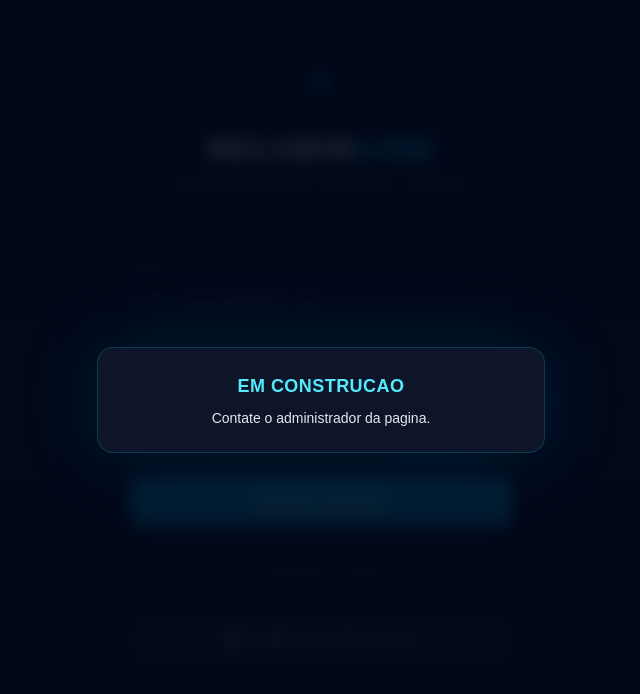
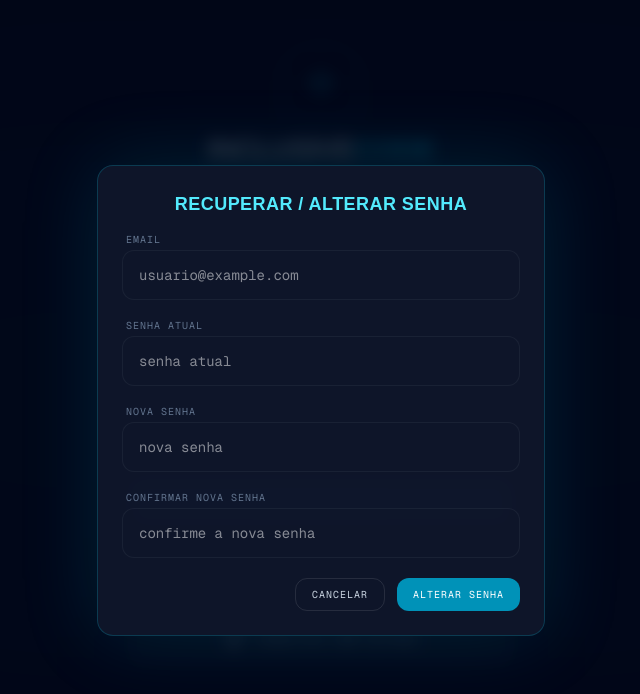
Before and after one commit to Murilo013/InclusiveCodeFront, a Next.js app: page / in a window 1280 px wide. Both pictures are taken after a click on the button "RECUPERAR SENHA?". Shown: the top 694 px of the page, without its empty margins (319-959 px from the left). Built offline with nearby package versions, Linux system fonts and the light colour scheme.

Commit message:
add recovery password

```diff
--- /dev/null
+++ b/app/api/auth/forgot-password/route.ts
@@ -0,0 +1,37 @@
+import { NextRequest, NextResponse } from "next/server";
+
+function parseUpstreamResponse(raw: string) {
+  if (!raw) return {};
+
+  try {
+    return JSON.parse(raw);
+  } catch {
+    return { message: raw };
+  }
+}
+
+export async function POST(req: NextRequest) {
+  try {
+    const body = await req.json();
+
+    const upstream = await fetch("http://localhost:5283/api/Auth/forgot-password", {
+      method: "POST",
+      headers: {
+        "Content-Type": "application/json",
+      },
+      body: JSON.stringify(body),
+    });
+
+    const raw = await upstream.text();
+    const data = parseUpstreamResponse(raw);
+
+    // Pass through upstream status and body so frontend can react accordingly
+    return NextResponse.json(data, { status: upstream.status });
+  } catch (err: unknown) {
+    const message = err instanceof Error ? err.message : String(err);
+    return NextResponse.json(
+      { message: "Falha ao conectar com a API de autenticação.", detail: message },
+      { status: 502 }
+    );
+  }
+}
--- a/app/components/LoginScreen.tsx
+++ b/app/components/LoginScreen.tsx
@@ -4,6 +4,7 @@ import { Eye, Github, Lock, User } from "lucide-react";
 import { useRouter } from "next/navigation";
 import type { FormEvent } from "react";
 import { useEffect, useState } from "react";
+import PasswordRecoveryModal from "../components/PasswordRecoveryModal";
 
 function parseApiResponse(raw: string): Record<string, unknown> {
   if (!raw) {
@@ -23,7 +24,7 @@ export default function LoginScreen() {
   const [isSubmitting, setIsSubmitting] = useState(false);
   const [error, setError] = useState<string | null>(null);
   const [successMessage, setSuccessMessage] = useState<string | null>(null);
-  const [showRecoveryNotice, setShowRecoveryNotice] = useState(false);
+  const [recoveryOpen, setRecoveryOpen] = useState(false);
 
   useEffect(() => {
     if (!successMessage) {
@@ -38,20 +39,6 @@ export default function LoginScreen() {
       window.clearTimeout(timeoutId);
     };
   }, [successMessage]);
-
-  useEffect(() => {
-    if (!showRecoveryNotice) {
-      return;
-    }
-
-    const timeoutId = window.setTimeout(() => {
-      setShowRecoveryNotice(false);
-    }, 3000);
-
-    return () => {
-      window.clearTimeout(timeoutId);
-    };
-  }, [showRecoveryNotice]);
 
   const handleSubmit = async (event: FormEvent<HTMLFormElement>) => {
     event.preventDefault();
@@ -133,22 +120,13 @@ export default function LoginScreen() {
   const handleRecoverPassword = () => {
     setError(null);
     setSuccessMessage(null);
-    setShowRecoveryNotice(true);
+    setRecoveryOpen(true);
   };
 
   return (
     <div className="min-h-screen flex flex-col items-center justify-center p-4 relative overflow-hidden bg-[#020617]">
-      {showRecoveryNotice ? (
-        <div className="fixed inset-0 z-50 flex items-center justify-center bg-slate-950/85 backdrop-blur-sm px-4">
-          <div className="w-full max-w-md rounded-2xl border border-cyan-400/20 bg-slate-900/95 p-6 text-center shadow-[0_0_80px_rgba(6,182,212,0.15)]">
-            <h3 className="text-lg font-bold text-cyan-300 uppercase tracking-wide">
-              Em construcao
-            </h3>
-            <p className="mt-2 text-sm text-slate-200">
-              Contate o administrador da pagina.
-            </p>
-          </div>
-        </div>
+      {recoveryOpen ? (
+        <PasswordRecoveryModal onClose={() => setRecoveryOpen(false)} />
       ) : null}
 
       <div className="absolute top-1/2 left-1/2 -translate-x-1/2 -translate-y-1/2 w-full h-[600px] bg-cyan-600/10 blur-[120px] rounded-full pointer-events-none" />
--- /dev/null
+++ b/app/components/PasswordRecoveryModal.tsx
@@ -0,0 +1,166 @@
+"use client";
+
+import { useEffect, useState } from "react";
+
+type Props = {
+  email?: string;
+  onClose?: () => void;
+};
+
+export default function PasswordRecoveryModal({ email: initialEmail = "", onClose }: Props) {
+  const [email, setEmail] = useState(initialEmail);
+  const [oldPassword, setOldPassword] = useState("");
+  const [newPassword, setNewPassword] = useState("");
+  const [newPasswordConfirmation, setNewPasswordConfirmation] = useState("");
+  const [isSubmitting, setIsSubmitting] = useState(false);
+  const [error, setError] = useState<string | null>(null);
+  const [success, setSuccess] = useState<string | null>(null);
+
+  useEffect(() => {
+    setEmail(initialEmail);
+  }, [initialEmail]);
+
+  const validateLocal = (): string | null => {
+    if (newPassword !== newPasswordConfirmation) return "As novas senhas não conferem.";
+    if (newPassword === oldPassword) return "A nova senha deve ser diferente da senha atual.";
+    if (!email) return "Informe o email.";
+    if (!oldPassword) return "Informe a senha atual.";
+    if (!newPassword) return "Informe a nova senha.";
+    return null;
+  };
+
+  const handleSubmit = async (e: React.FormEvent) => {
+    e.preventDefault();
+    setError(null);
+    setSuccess(null);
+
+    const localError = validateLocal();
+    if (localError) {
+      setError(localError);
+      return;
+    }
+
+    setIsSubmitting(true);
+
+    try {
+      const res = await fetch("/api/auth/forgot-password", {
+        method: "POST",
+        headers: { "Content-Type": "application/json" },
+        body: JSON.stringify({
+          email,
+          oldPassword,
+          newPassword,
+          newPasswordConfirmation,
+        }),
+      });
+
+      const text = await res.text();
+      let data: any = {};
+      try {
+        data = JSON.parse(text);
+      } catch {
+        data.message = text;
+      }
+
+      if (res.status === 200) {
+        setSuccess(data.message || "Senha atualizada com sucesso!");
+        setTimeout(() => {
+          onClose?.();
+        }, 1500);
+        return;
+      }
+
+      if (res.status === 400) {
+        setError(data.message || "Nova senha inválida ou igual à anterior.");
+        return;
+      }
+
+      if (res.status === 401) {
+        setError(data.message || "Senha antiga incorreta.");
+        return;
+      }
+
+      if (res.status === 404) {
+        setError(data.message || "Usuário não encontrado.");
+        return;
+      }
+
+      setError(data.message || "Erro interno do servidor.");
+    } catch {
+      setError("Não foi possível conectar ao servidor.");
+    } finally {
+      setIsSubmitting(false);
+    }
+  };
+
+  return (
+    <div className="fixed inset-0 z-50 flex items-center justify-center bg-slate-950/85 backdrop-blur-sm px-4">
+      <div className="w-full max-w-md rounded-2xl border border-cyan-400/20 bg-slate-900/95 p-6 text-center shadow-[0_0_80px_rgba(6,182,212,0.15)]">
+        <h3 className="text-lg font-bold text-cyan-300 uppercase tracking-wide mb-2">Recuperar / Alterar Senha</h3>
+
+        <form onSubmit={handleSubmit} className="space-y-3 text-left">
+          <label className="text-[10px] font-mono text-slate-500 uppercase tracking-widest ml-1">Email</label>
+          <input
+            type="email"
+            value={email}
+            onChange={(e) => setEmail(e.target.value)}
+            required
+            placeholder="usuario@example.com"
+            className="w-full bg-slate-900/50 border border-white/5 rounded-xl py-3.5 px-4 text-white font-mono text-sm"
+          />
+
+          <label className="text-[10px] font-mono text-slate-500 uppercase tracking-widest ml-1">Senha atual</label>
+          <input
+            type="password"
+            value={oldPassword}
+            onChange={(e) => setOldPassword(e.target.value)}
+            required
+            placeholder="senha atual"
+            className="w-full bg-slate-900/50 border border-white/5 rounded-xl py-3.5 px-4 text-white font-mono text-sm"
+          />
+
+          <label className="text-[10px] font-mono text-slate-500 uppercase tracking-widest ml-1">Nova senha</label>
+          <input
+            type="password"
+            value={newPassword}
+            onChange={(e) => setNewPassword(e.target.value)}
+            required
+            placeholder="nova senha"
+            className="w-full bg-slate-900/50 border border-white/5 rounded-xl py-3.5 px-4 text-white font-mono text-sm"
+          />
+
+          <label className="text-[10px] font-mono text-slate-500 uppercase tracking-widest ml-1">Confirmar nova senha</label>
+          <input
+            type="password"
+            value={newPasswordConfirmation}
+            onChange={(e) => setNewPasswordConfirmation(e.target.value)}
+            required
+            placeholder="confirme a nova senha"
+            className="w-full bg-slate-900/50 border border-white/5 rounded-xl py-3.5 px-4 text-white font-mono text-sm"
+          />
+
+          {error ? <p className="text-xs font-mono text-red-400">{error}</p> : null}
+          {success ? <p className="text-xs font-mono text-emerald-400">{success}</p> : null}
+
+          <div className="flex gap-3 justify-end pt-2">
+            <button
+              type="button"
+              onClick={() => onClose?.()}
+              className="px-4 py-2 text-[10px] font-mono uppercase tracking-widest bg-transparent border border-white/10 rounded-xl text-slate-300 hover:bg-white/5"
+            >
+              Cancelar
+            </button>
+
+            <button
+              type="submit"
+              disabled={isSubmitting}
+              className="px-4 py-2 text-[10px] font-mono uppercase tracking-widest bg-cyan-600 text-white rounded-xl disabled:opacity-70"
+            >
+              {isSubmitting ? "Enviando..." : "Alterar senha"}
+            </button>
+          </div>
+        </form>
+      </div>
+    </div>
+  );
+}
--- a/app/profile/page.tsx
+++ b/app/profile/page.tsx
@@ -2,6 +2,7 @@
 
 import { useEffect, useState } from "react";
 import { useRouter } from "next/navigation";
+import PasswordRecoveryModal from "../components/PasswordRecoveryModal";
 import {
   BarChart3,
   ChevronLeft,
@@ -17,6 +18,7 @@ export default function ProfilePage() {
   const [username, setUsername] = useState("");
   const [email, setEmail] = useState("");
   const [showRecoveryNotice, setShowRecoveryNotice] = useState(false);
+  const [recoveryOpen, setRecoveryOpen] = useState(false);
 
   useEffect(() => {
     try {
@@ -53,17 +55,8 @@ export default function ProfilePage() {
 
   return (
     <Layout>
-      {showRecoveryNotice ? (
-        <div className="fixed inset-0 z-50 flex items-center justify-center bg-slate-950/85 backdrop-blur-sm px-4">
-          <div className="w-full max-w-md rounded-2xl border border-cyan-400/20 bg-slate-900/95 p-6 text-center shadow-[0_0_80px_rgba(6,182,212,0.15)]">
-            <h3 className="text-lg font-bold text-cyan-300 uppercase tracking-wide">
-              Em construcao
-            </h3>
-            <p className="mt-2 text-sm text-slate-200">
-              Contate o administrador da pagina.
-            </p>
-          </div>
-        </div>
+      {recoveryOpen ? (
+        <PasswordRecoveryModal email={email} onClose={() => setRecoveryOpen(false)} />
       ) : null}
 
       <div className="w-full max-w-5xl space-y-8 pt-2 pb-6">
@@ -120,7 +113,7 @@ export default function ProfilePage() {
                     <span className="font-mono text-slate-400">••••••••••••</span>
                     <button
                       type="button"
-                      onClick={() => setShowRecoveryNotice(true)}
+                      onClick={() => setRecoveryOpen(true)}
                       className="cursor-pointer text-[10px] font-mono text-cyan-500 hover:text-cyan-400 uppercase font-bold transition-colors"
                     >
                       Alterar
```
